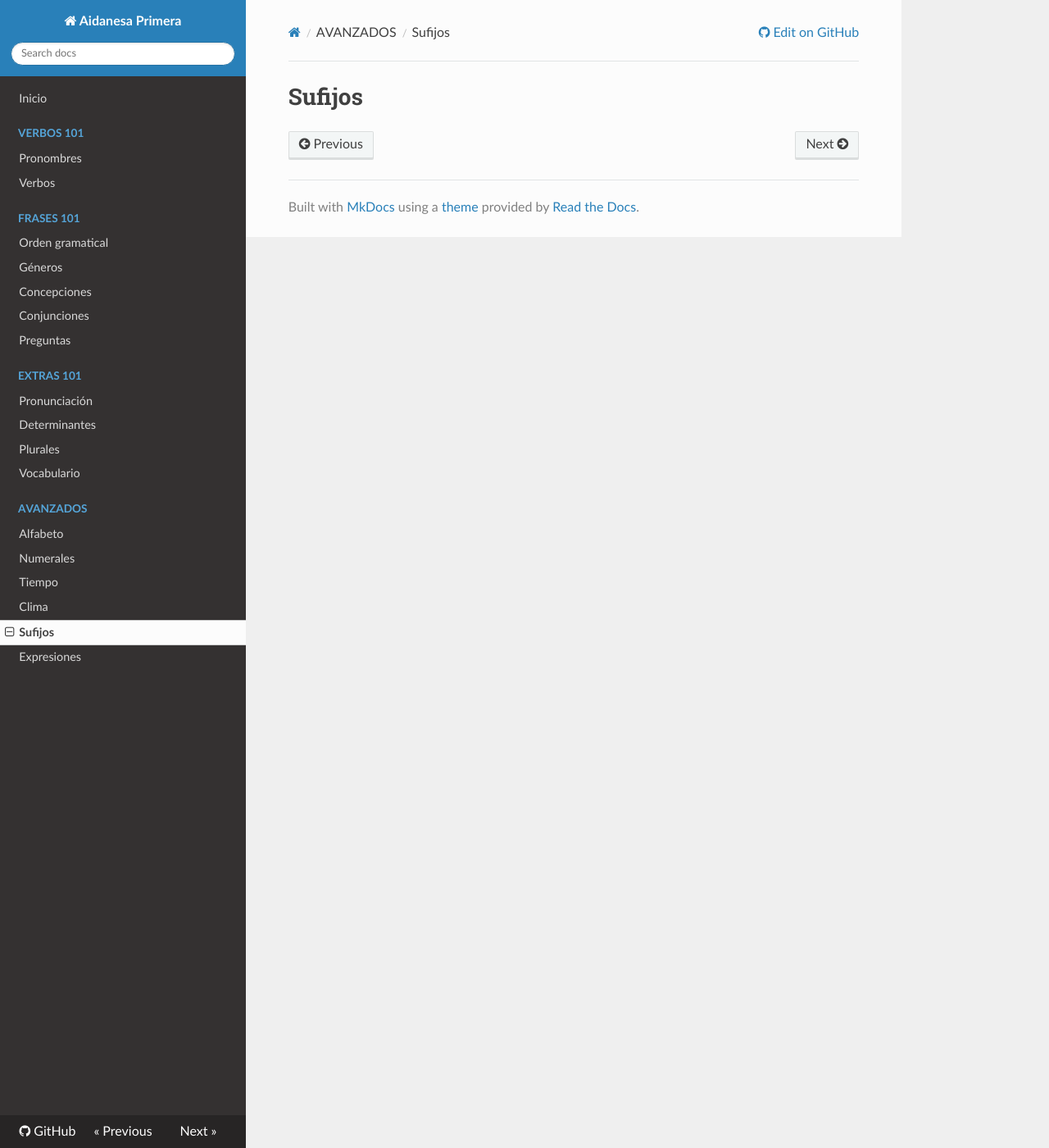
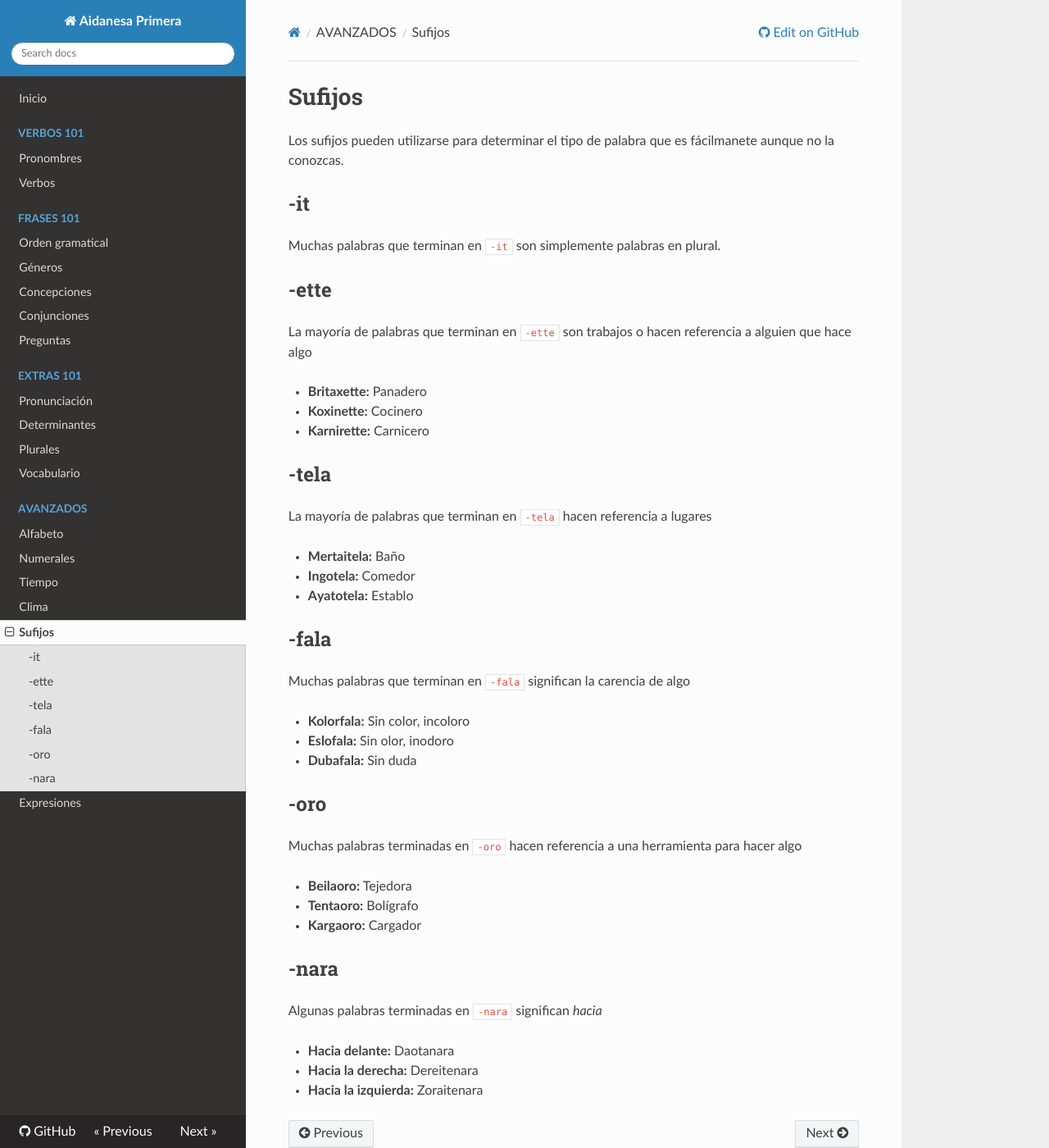
Before and after one commit to AntikoreDev/oda-primera, an MkDocs documentation site: the page built from docs/advanced/suffixes.md, in a window 1280 px wide and 1400 px high. Shown: the whole window at 82% size. Built offline with MkDocs 1.6.1, drawn with Linux system fonts in a browser that asks for light colours; nearby versions of some CDN libraries.

Commit message:
Added suffixes stuff

```diff
--- a/docs/advanced/suffixes.md
+++ b/docs/advanced/suffixes.md
@@ -1 +1,40 @@
 # Sufijos
+Los sufijos pueden utilizarse para determinar el tipo de palabra que es fácilmanete aunque no la conozcas.
+
+## -it
+Muchas palabras que terminan en `-it` son simplemente palabras en plural.
+
+## -ette
+La mayoría de palabras que terminan en `-ette` son trabajos o hacen referencia a alguien que hace algo
+
+- **Britaxette:** Panadero
+- **Koxinette:** Cocinero
+- **Karnirette:** Carnicero
+
+## -tela
+La mayoría de palabras que terminan en `-tela` hacen referencia a lugares
+
+- **Mertaitela:** Baño
+- **Ingotela:** Comedor
+- **Ayatotela:** Establo
+
+## -fala
+Muchas palabras que terminan en `-fala` significan la carencia de algo
+
+- **Kolorfala:** Sin color, incoloro
+- **Eslofala:** Sin olor, inodoro
+- **Dubafala:** Sin duda
+
+## -oro
+Muchas palabras terminadas en `-oro` hacen referencia a una herramienta para hacer algo
+
+- **Beilaoro:** Tejedora
+- **Tentaoro:** Bolígrafo
+- **Kargaoro:** Cargador
+
+## -nara
+Algunas palabras terminadas en `-nara` significan *hacia*
+
+- **Hacia delante:** Daotanara
+- **Hacia la derecha:** Dereitenara
+- **Hacia la izquierda:** Zoraitenara
--- a/mkdocs.yml
+++ b/mkdocs.yml
@@ -25,7 +25,7 @@ nav:
     - Numerales: advanced/numerals.md
     - Tiempo: advanced/time.md
     - Clima: advanced/climate.md
-    - Sufijos: advanced/suffixes.md
+    - 'Sufijos': advanced/suffixes.md
     - Expresiones: advanced/expressions.md
 
 theme: readthedocs
```
